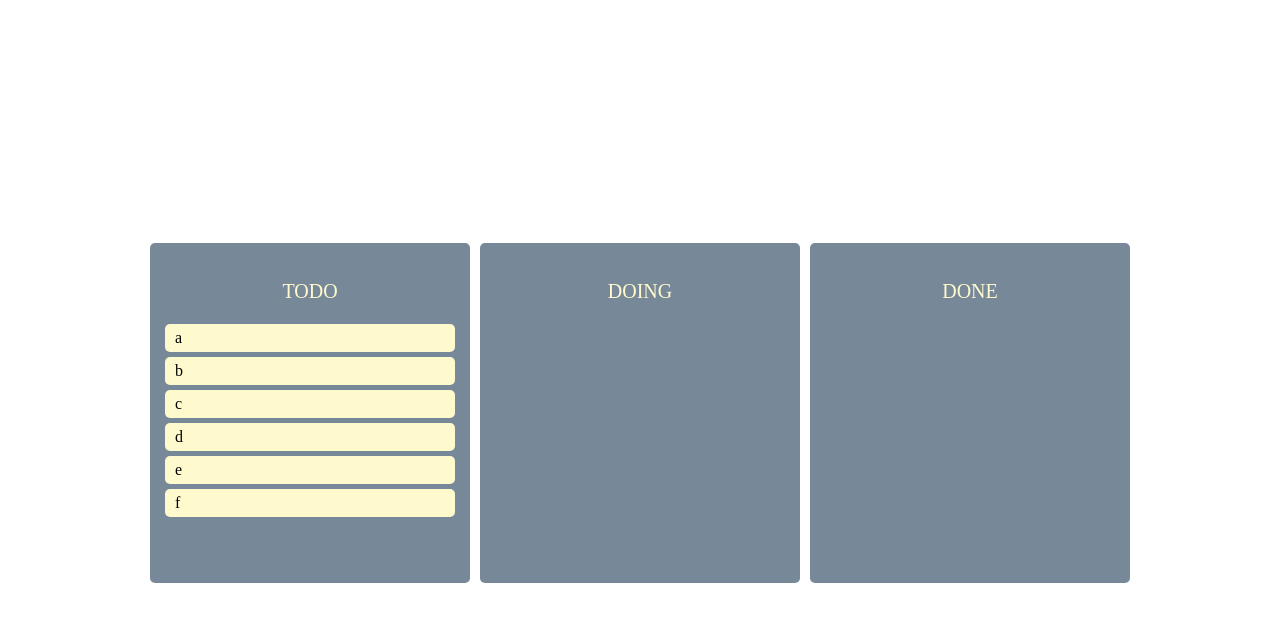
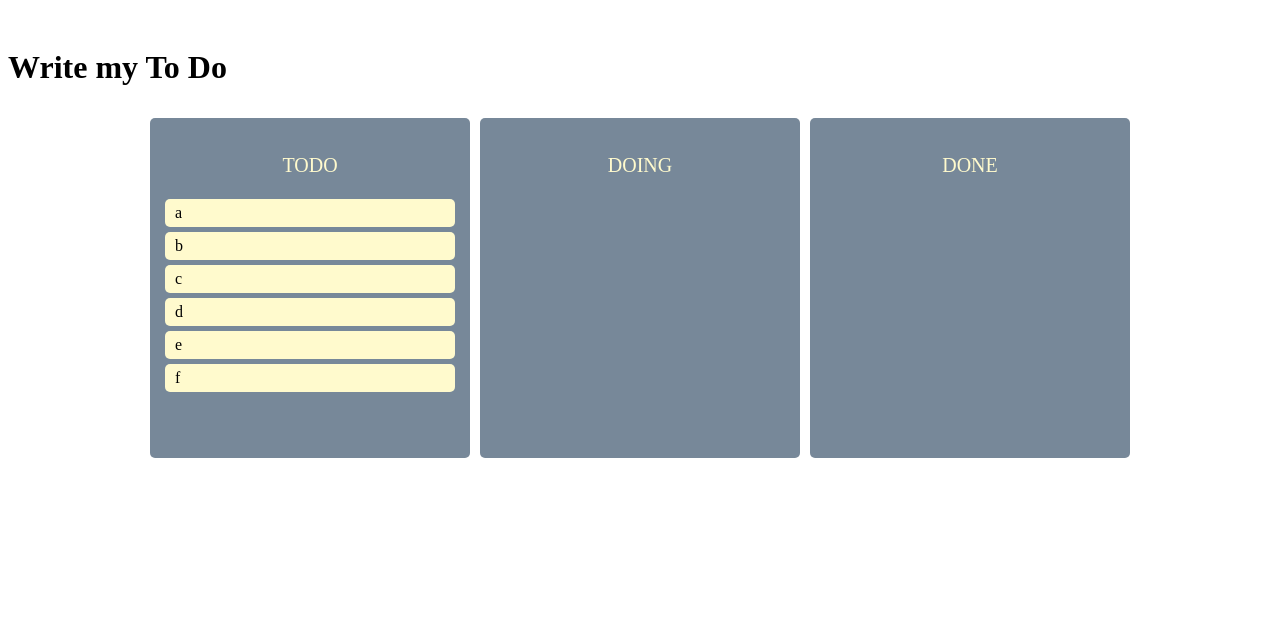
Before and after one commit to yeeahG/ToDos, a React (Create React App) app: page / in a window 1280 px wide. Shown: the top 622 px of the page. Built offline with nearby package versions, Linux system fonts and the light colour scheme.

Commit message:
CSS　수정

```diff
--- a/src/App.tsx
+++ b/src/App.tsx
@@ -5,10 +5,14 @@ import { toDoState } from "./components/Model/atoms";
 import DragCard from "./components/Card/DragCard";
 import Board from "./components/Board/Board";
 
+const BigBox = styled.div`
+  width: 100%;
+  padding-top: 20px;
+  position: relative;
+`;
+
 const Wrapper = styled.div`
   display: flex;
-  width: 90vw;
-  height: 100vh;
   margin: 0 auto;
   justify-content: center;
   align-items: center;
@@ -62,6 +66,8 @@ function App() {
 
   };
   return (
+    <BigBox>
+      <h1>Write my To Do</h1>
       <DragDropContext onDragEnd={onDragEnd}>
         <Wrapper>
           <Boards>
@@ -77,6 +83,7 @@ function App() {
           </Boards>
         </Wrapper>
       </DragDropContext>
+    </BigBox>
   );
 }
 
```
Lines whose indentation alone changed are shown as unchanged.
